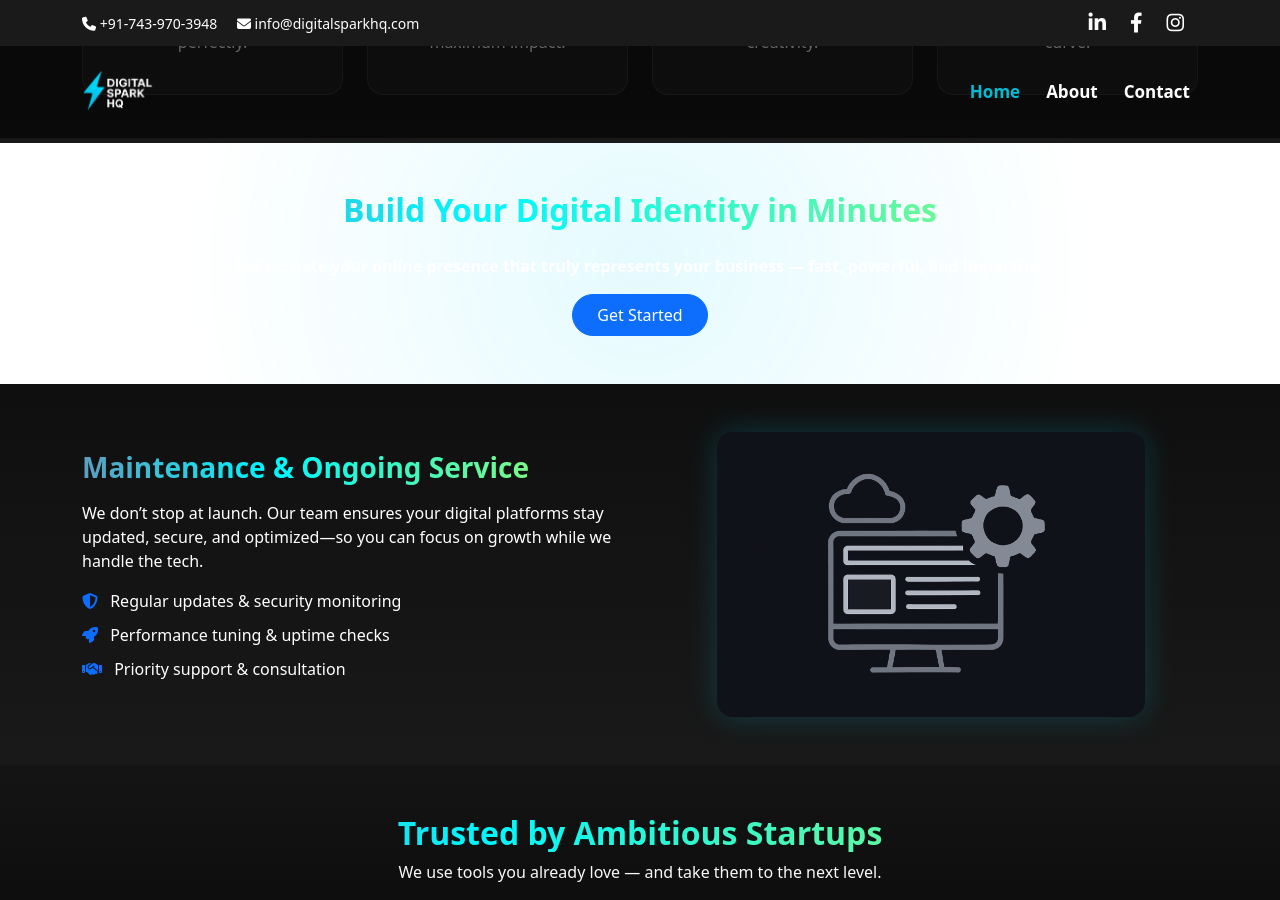
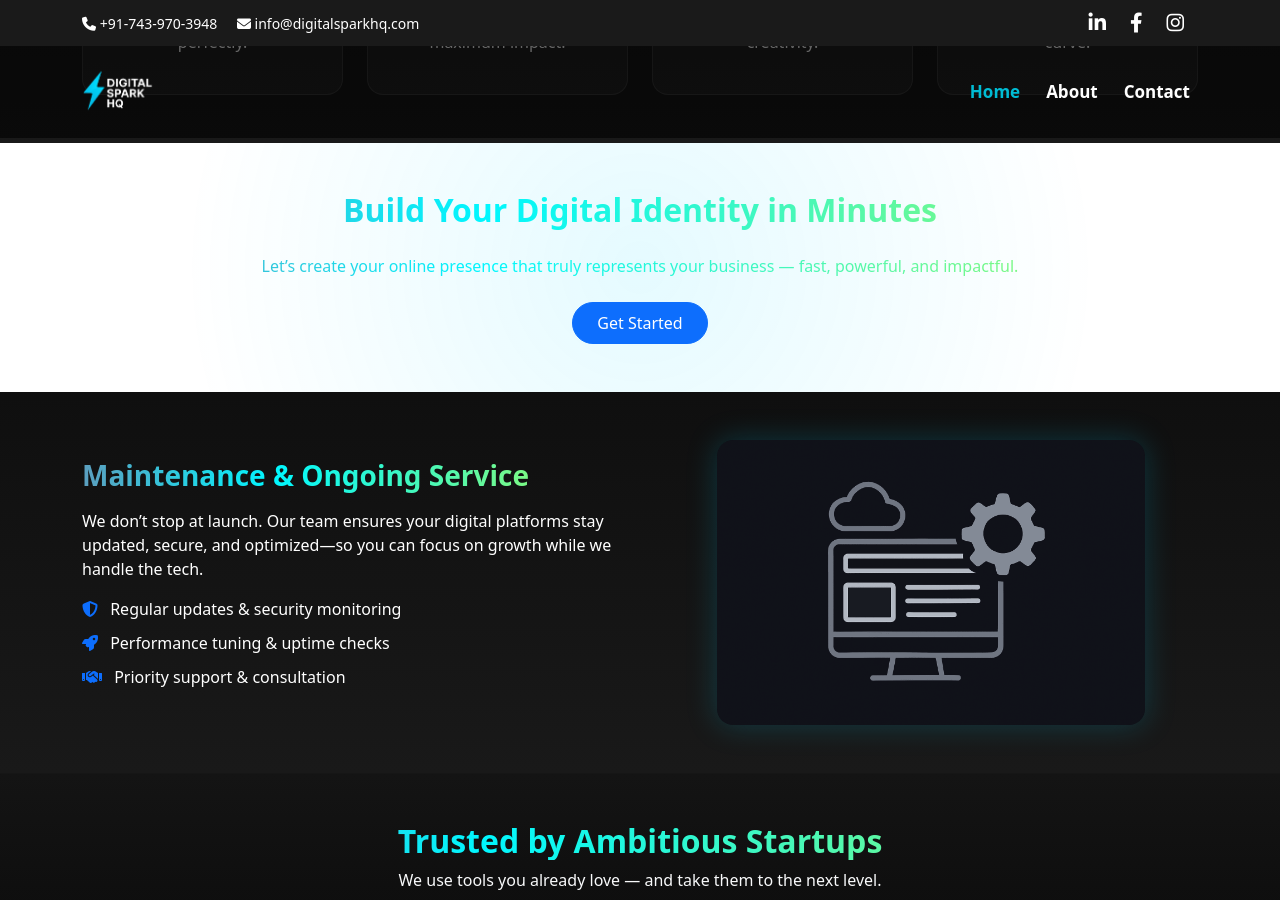
Before and after one commit to Iambiswajit-C/digitalsparkhq, a Jekyll site: the page built from index.md, in a window 1280 px wide and 900 px high, scrolled down 2170 px. Built offline with Jekyll 4.4.1, drawn with Linux system fonts in a browser that asks for light colours.

Commit message:
Update index.md

```diff
--- a/index.md
+++ b/index.md
@@ -135,7 +135,7 @@
 <section id="build-identity" class="py-5 text-center text-white position-relative">
   <div class="container fade-in">
     <h2 class="fw-bold gradient-text mb-4">Build Your Digital Identity in Minutes</h2>
-    <p class="fw-bold">Let’s create your online presence that truly represents your business — fast, powerful, and impactful.</p>
+    <p class="gradient-text mb-4">Let’s create your online presence that truly represents your business — fast, powerful, and impactful.</p>
     <a href="{{ '/contact' | relative_url }}" class="btn btn-primary px-4 py-2 rounded-pill">Get Started</a>
   </div>
 </section>
```
